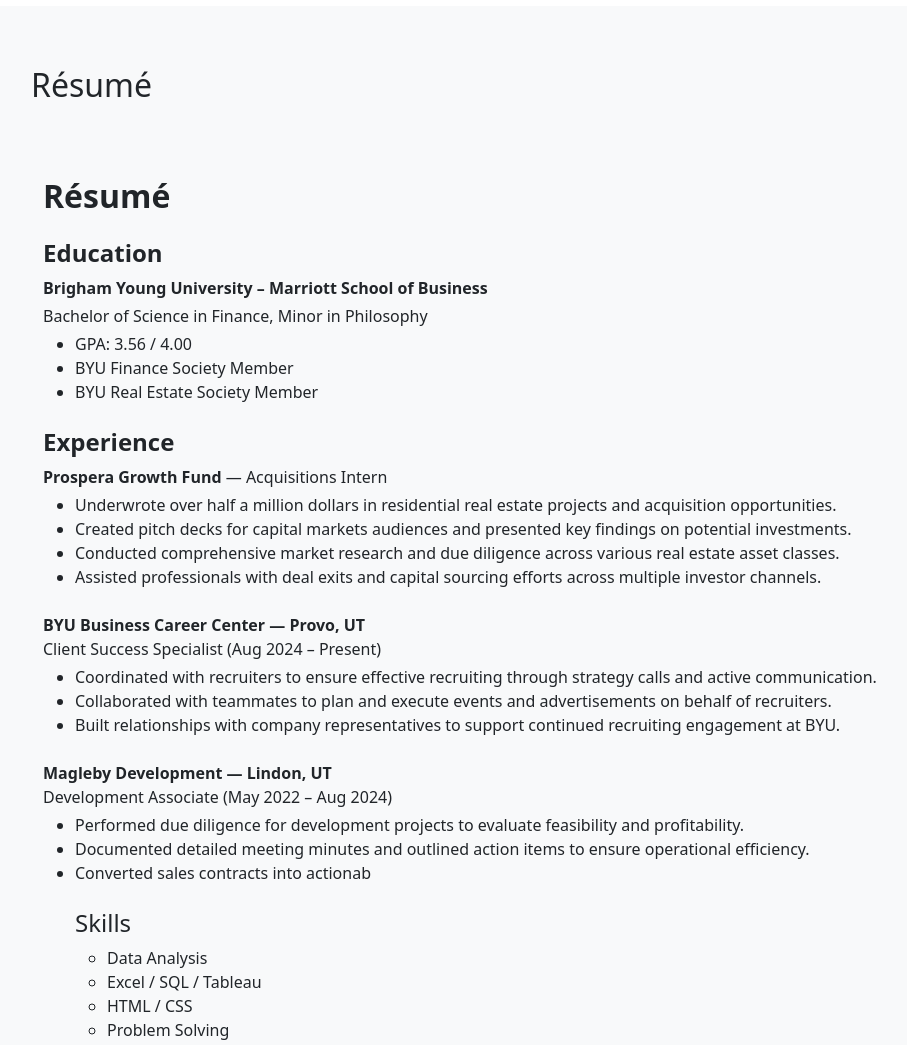
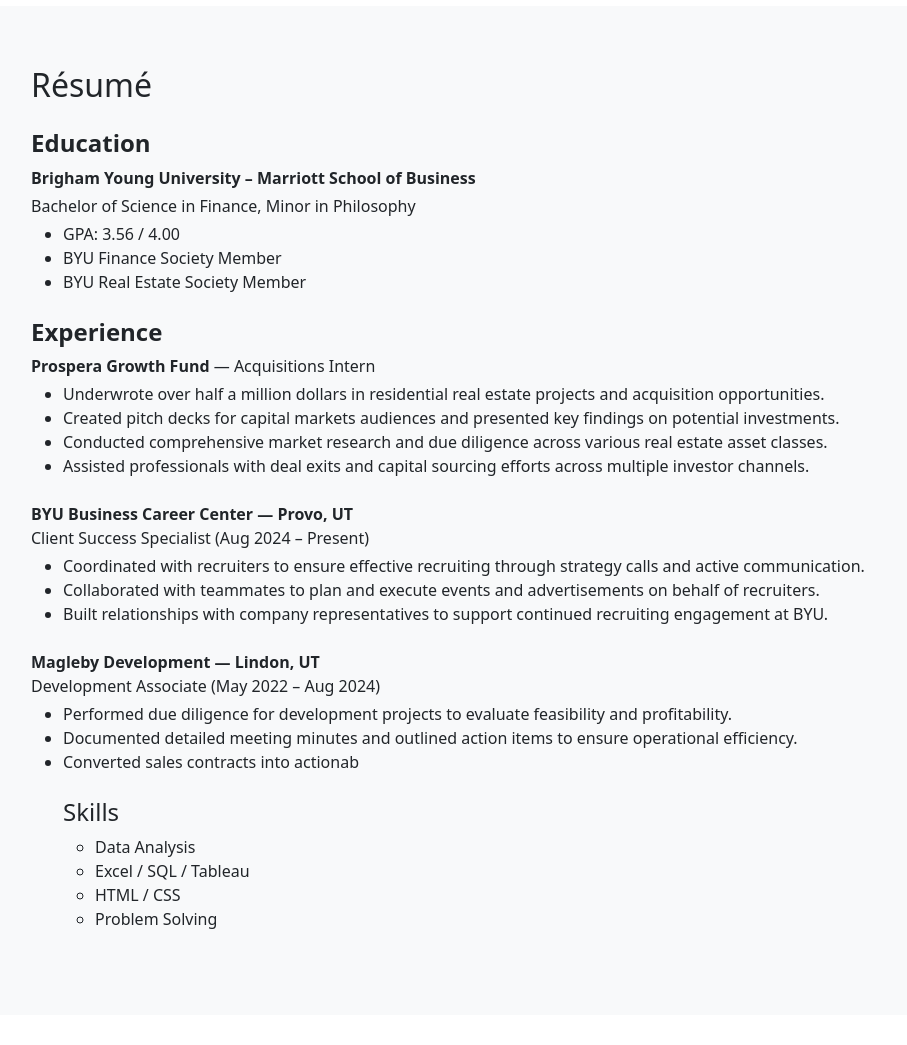
Before and after one commit to drewbohn/drewbohn.github.io, a plain HTML site: page index.html in a window 1280 px wide. Shown: the part 960-2005 px from the top of the page, without its empty margins (51-958 px from the left). Drawn offline with nearby package versions, Linux system fonts and the light colour scheme.

Commit message:
Update index.html

```diff
--- a/index.html
+++ b/index.html
@@ -119,8 +119,7 @@
         <div class="container">
             <h2 class="mb-4">Résumé</h2>
 
-            <section id="resume" class="container py-5">
-  <h2 class="mb-4 fw-bold">Résumé</h2>
+
 
   <!-- EDUCATION -->
   <h4 class="fw-semibold">Education</h4>
```
